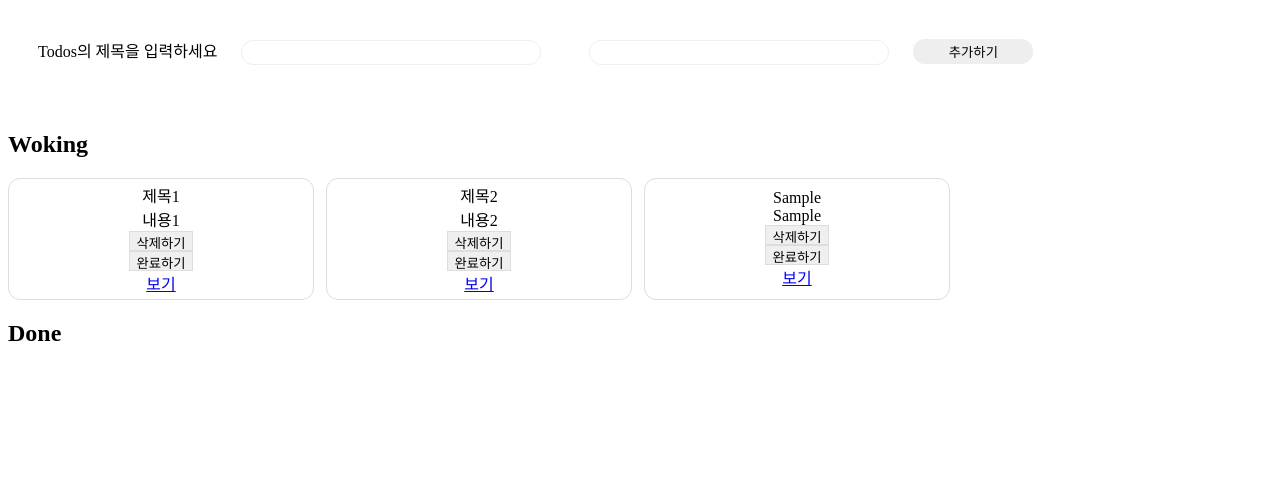
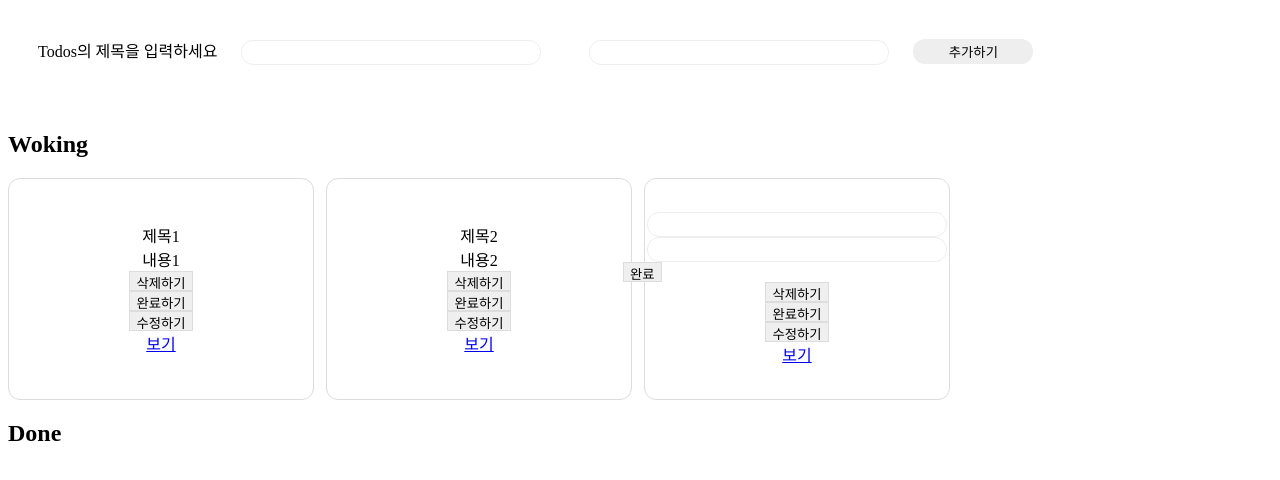
Before and after one commit to sukpo61/react_todo_toolkit, a React (Create React App) app: page / in a window 1280 px wide. Both pictures are taken after typing "Sample", "Sample" into the empty fields and a click on the button "추가하기". Shown: the top 480 px of the page. Built offline with nearby package versions, Linux system fonts and the light colour scheme.

Commit message:
수정추가

```diff
--- a/src/components/TodoListContainer.jsx
+++ b/src/components/TodoListContainer.jsx
@@ -1,12 +1,38 @@
-import React from "react";
+import React, { useState } from "react";
 import { useSelector, useDispatch } from "react-redux";
-import { deleteTodo, toggleTodo } from "../redux/modules/todos";
+import {
+  deleteTodo,
+  toggleTodo,
+  updateTodo,
+  toggleDisplay,
+} from "../redux/modules/todos";
 import styled from "styled-components";
 import { Link } from "react-router-dom";
+import TodoPage from "./TodoPage";
 
 const TodoListContainer = () => {
+  const [title, setTitle] = useState("");
+  const [content, setContent] = useState("");
+  const [display, setDisplay] = useState(true);
   const dispatch = useDispatch();
   const { todos } = useSelector((state) => state.todos);
+
+  const onSubmitHandler = (id) => {
+    if (title === "") return; // 아무것도 입력하지 않았을 때 dispatch 하지 않음
+
+    dispatch(
+      updateTodo({
+        id: id,
+        title: title,
+        content: content,
+      })
+    );
+
+    setTitle("");
+    setContent("");
+    dispatch(toggleDisplay(id));
+  };
+
   return (
     <ListContainer>
       <h1>Woking</h1>
@@ -16,15 +42,44 @@ const TodoListContainer = () => {
           (todo) =>
             !todo.isDone && (
               <StTodo key={todo.id}>
+                {todo.displaytoggle ? (
+                  <ContentsContainer>
                     {todo.title}
                     <br />
                     {todo.content}
+                  </ContentsContainer>
+                ) : (
+                  <UpdateContainer>
+                    <StInput
+                      className="title"
+                      type="text"
+                      value={title}
+                      onChange={(e) => {
+                        setTitle(e.target.value);
+                      }}
+                    />
+                    <StInput
+                      className="contents"
+                      type="text"
+                      value={content}
+                      onChange={(e) => {
+                        setContent(e.target.value);
+                      }}
+                    />
+                    <CusttomButton
+                      onClick={() => {
+                        onSubmitHandler(todo.id);
+                      }}
+                    >
+                      완료
+                    </CusttomButton>
+                  </UpdateContainer>
+                )}
                 <CusttomButton
                   onClick={() => {
                     dispatch(deleteTodo(todo.id));
                   }}
                 >
-                  {" "}
                   삭제하기
                 </CusttomButton>
                 <CusttomButton
@@ -32,8 +87,14 @@ const TodoListContainer = () => {
                     dispatch(toggleTodo(todo.id));
                   }}
                 >
-                  {" "}
                   완료하기
+                </CusttomButton>
+                <CusttomButton
+                  onClick={() => {
+                    dispatch(toggleDisplay(todo.id));
+                  }}
+                >
+                  수정하기
                 </CusttomButton>
                 <Link to={`/${todo.id}`}>
                   <span>보기</span>
@@ -50,15 +111,44 @@ const TodoListContainer = () => {
           (todo) =>
             todo.isDone && (
               <StTodo key={todo.id}>
+                {todo.displaytoggle ? (
+                  <ContentsContainer>
                     {todo.title}
                     <br />
                     {todo.content}
+                  </ContentsContainer>
+                ) : (
+                  <UpdateContainer>
+                    <StInput
+                      className="title"
+                      type="text"
+                      value={title}
+                      onChange={(e) => {
+                        setTitle(e.target.value);
+                      }}
+                    />
+                    <StInput
+                      className="contents"
+                      type="text"
+                      value={content}
+                      onChange={(e) => {
+                        setContent(e.target.value);
+                      }}
+                    />
+                    <CusttomButton
+                      onClick={() => {
+                        onSubmitHandler(todo.id);
+                      }}
+                    >
+                      완료
+                    </CusttomButton>
+                  </UpdateContainer>
+                )}
                 <CusttomButton
                   onClick={() => {
                     dispatch(deleteTodo(todo.id));
                   }}
                 >
-                  {" "}
                   삭제하기
                 </CusttomButton>
                 <CusttomButton
@@ -66,8 +156,14 @@ const TodoListContainer = () => {
                     dispatch(toggleTodo(todo.id));
                   }}
                 >
-                  {" "}
                   취소하기
+                </CusttomButton>
+                <CusttomButton
+                  onClick={() => {
+                    dispatch(toggleDisplay(todo.id));
+                  }}
+                >
+                  수정하기
                 </CusttomButton>
                 <Link to={`/${todo.id}`}>
                   <span>보기</span>
@@ -81,6 +177,14 @@ const TodoListContainer = () => {
 };
 
 export default TodoListContainer;
+
+const ContentsContainer = styled.div`
+  display: ${(props) => props.Display};
+`;
+
+const UpdateContainer = styled.div`
+  display: ${(props) => props.Display};
+`;
 
 const ListContainer = styled.div`
   display: flex;
@@ -96,7 +200,7 @@ const StTodos = styled.div`
 const StTodo = styled.div`
   border: 1px solid #ddd;
   width: 20%;
-  height: 100px;
+  height: 200px;
   display: flex;
   flex-direction: column;
   align-items: center;
@@ -109,3 +213,13 @@ const CusttomButton = styled.button`
   border: 1px solid #ddd;
   height: 20px;
 `;
+
+const StInput = styled.input`
+  border: 1px solid #eee;
+  margin: 0 24px;
+  height: 25px;
+  width: 300px;
+  border-radius: 12px;
+  outline: none;
+  padding: 0 10px;
+`;
--- a/src/redux/modules/todos.js
+++ b/src/redux/modules/todos.js
@@ -1,51 +1,4 @@
 import { createSlice } from "@reduxjs/toolkit";
-
-// // Action value
-// const ADD_TODO = "ADD_TODO";
-// const DELETE_TODO = "DELETE_TODO";
-// const TOGGLE_TODO = "TOGGLE_TODO";
-
-// // Action Creator
-// export const addTodo = (payload) => {
-//   return { type: ADD_TODO, payload };
-// };
-
-// export const deleteTodo = (payload) => {
-//   return { type: DELETE_TODO, payload };
-// };
-
-// export const toggleTodo = (payload) => {
-//   return { type: TOGGLE_TODO, payload };
-// };
-
-// initial State
-
-// // Reducer
-// const todos = (state = initialState, action) => {
-//   switch (action.type) {
-//     case ADD_TODO:
-//       return {
-//         ...state,
-//         todos: [...state.todos, action.payload],
-//       };
-//     case DELETE_TODO:
-//       return {
-//         todos: state.todos.filter((todos) => todos.id !== action.payload),
-//       };
-//     case TOGGLE_TODO:
-//       let Todolist = state.todos.slice();
-//       Todolist.find((e) => e.id === action.payload).isDone = !Todolist.find(
-//         (e) => e.id === action.payload
-//       ).isDone;
-
-//       return {
-//         todos: Todolist,
-//       };
-
-//     default:
-//       return state;
-//   }
-// };
 
 const initialState = {
   todos: [
@@ -54,12 +7,14 @@ const initialState = {
       title: "제목1",
       content: "내용1",
       isDone: false,
+      displaytoggle: true,
     },
     {
       id: 2,
       title: "제목2",
       content: "내용2",
       isDone: false,
+      displaytoggle: true,
     },
   ],
 };
@@ -82,9 +37,24 @@ const todosSlice = createSlice({
       ).isDone;
       state.todos = Todolist;
     },
+    toggleDisplay: (state, action) => {
+      let Todolist = state.todos.slice();
+      Todolist.find((e) => e.id === action.payload).displaytoggle =
+        !Todolist.find((e) => e.id === action.payload).displaytoggle;
+      state.todos = Todolist;
+    },
+    updateTodo: (state, action) => {
+      let Todolist = state.todos.slice();
+      Todolist.find((e) => e.id === action.payload.id).title =
+        action.payload.title;
+      Todolist.find((e) => e.id === action.payload.id).content =
+        action.payload.content;
+      state.todos = Todolist;
+    },
   },
 });
 
-export const { addTodo, deleteTodo, toggleTodo } = todosSlice.actions;
+export const { addTodo, deleteTodo, toggleTodo, updateTodo, toggleDisplay } =
+  todosSlice.actions;
 // reducer 는 configStore에 등록하기 위해 export default 합니다.
 export default todosSlice.reducer;
```
Also changed, not shown: src/components/AddForm.jsx (+5 -5 lines), src/components/TodoContainer.jsx (added, +7 -0 lines). Lines whose indentation alone changed are shown as unchanged.
